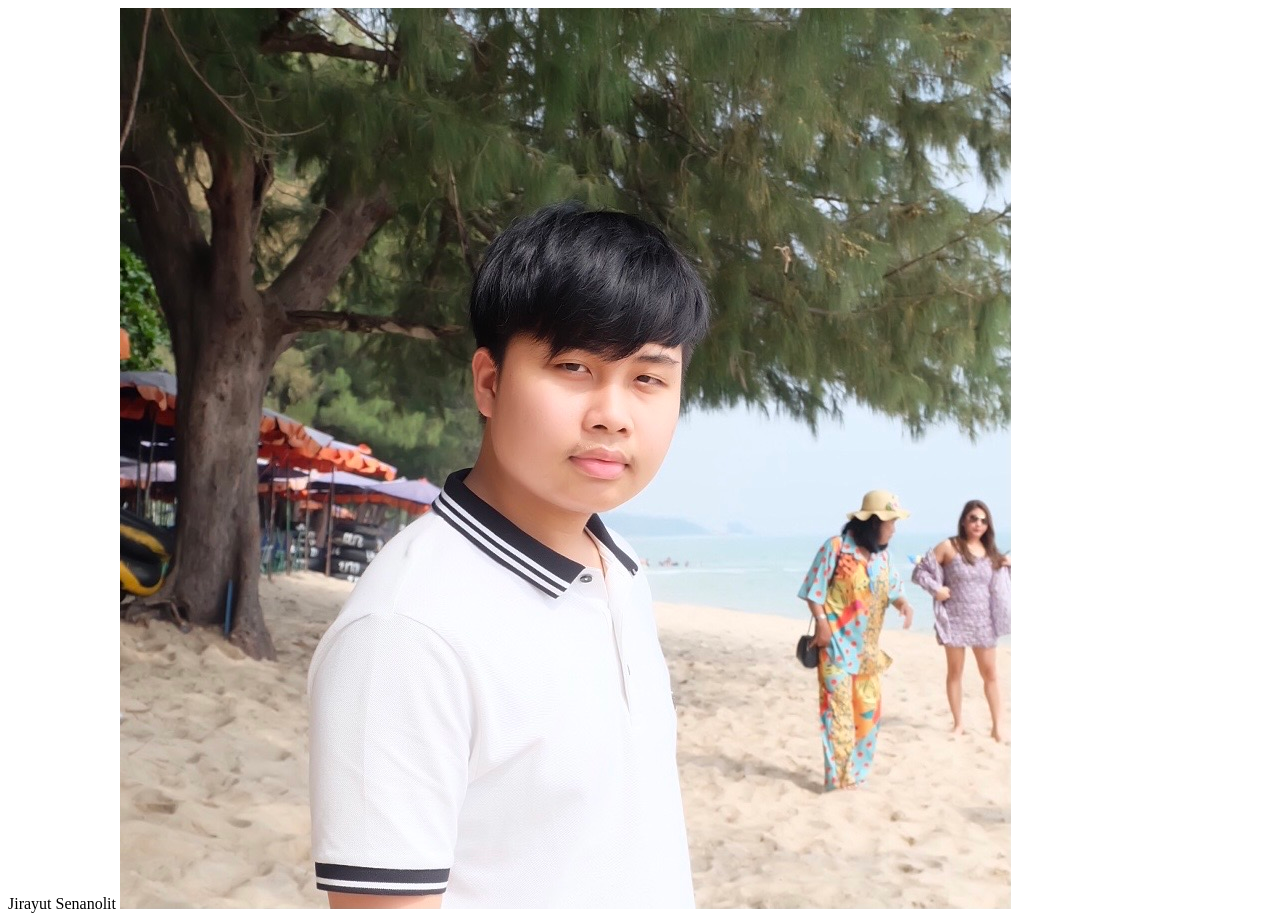
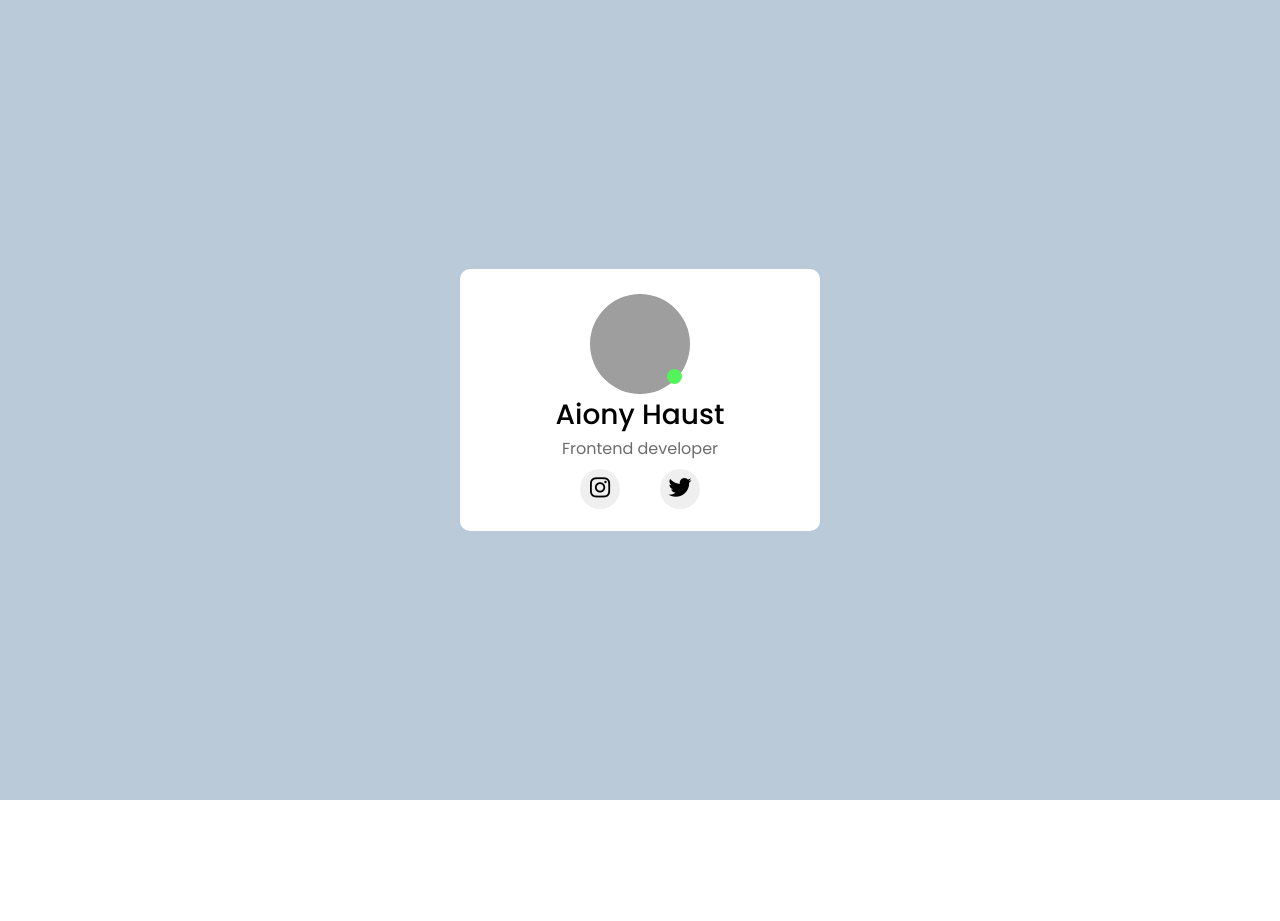
Before and after one commit to JirayutYong/Lab_SoftDeveloper, a plain HTML site: page index.html in a window 1280 px wide. After the commit the page ends 800 px from the top, so only its background shows below. Drawn offline with nearby package versions, Linux system fonts and the light colour scheme; grey boxes are pictures that could not be loaded.

Commit message:
edit website

```diff
--- a/index.html
+++ b/index.html
@@ -1,8 +1,87 @@
-<html>
-<head>
-    Jirayut Senanolit
-<body>
-    <img src="aa.jpg">
-</body>
-</head>
-</html>
+<!DOCTYPE html>
+<html lang="en">
+  <head>
+    <meta charset="UTF-8" />
+    <meta http-equiv="X-UA-Compatible" content="IE=edge" />
+    <meta name="viewport" content="width=device-width, initial-scale=1.0" />
+    <title>GSAP - Card Profile</title>
+    <link rel="stylesheet" href="style.css" />
+    <link
+      rel="stylesheet"
+      href="https://cdnjs.cloudflare.com/ajax/libs/font-awesome/6.0.0-beta2/css/all.min.css"
+      integrity="sha512-YWzhKL2whUzgiheMoBFwW8CKV4qpHQAEuvilg9FAn5VJUDwKZZxkJNuGM4XkWuk94WCrrwslk8yWNGmY1EduTA=="
+      crossorigin="anonymous"
+      referrerpolicy="no-referrer"
+    />
+  </head>
+  <body>
+    <div class="container">
+      <div class="card">
+        <div class="card-header">
+          <div class="avatar">
+            <div class="user-online-indicator"></div>
+            <img
+              src="https://images.unsplash.com/photo-1534528741775-53994a69daeb?ixlib=rb-1.2.1&ixid=MnwxMjA3fDB8MHxwaG90by1wYWdlfHx8fGVufDB8fHx8&auto=format&fit=crop&w=464&q=80"
+              alt="user-image"
+            />
+          </div>
+          <div class="profile-name"><h1>Aiony Haust</h1></div>
+          <div class="profile-role">Frontend developer</div>
+        </div>
+
+        <div class="card-footer">
+          <div class="social-buttons">
+            <button>
+              <i class="fab fa-instagram"></i>
+            </button>
+
+            <button>
+              <i class="fab fa-twitter"></i>
+            </button>
+          </div>
+        </div>
+      </div>
+    </div>
+  </body>
+  <script src="https://cdnjs.cloudflare.com/ajax/libs/gsap/3.1.1/gsap.min.js"></script>
+  <script>
+      let tl = gsap.timeline();
+
+console.log("New");
+
+tl.from(".card", {
+  stagger: 0.2,
+  opacity: 0,
+  x: -20,
+});
+
+tl.from(".avatar img", {
+  stagger: 0.2,
+  opacity: 0,
+  y: 20,
+});
+
+tl.from(".user-online-indicator",{
+    stagger: 0.2,
+    opacity: 0,
+    y: 20,
+})
+tl.from(".profile-name",{
+    stagger: 0.2,
+    opacity: 0,
+    y: 20,
+})
+tl.from(".profile-role",{
+    stagger: 0.2,
+    opacity: 0,
+    y: 20,
+})
+
+tl.from(".social-buttons",{
+    stagger: 0.2,
+    opacity: 0,
+})
+
+  </script>
+
+  </html>
--- /dev/null
+++ b/style.css
@@ -0,0 +1,95 @@
+@import url("https://fonts.googleapis.com/css2?family=Poppins:wght@400;500&display=swap");
+
+* {
+  margin: 0;
+  padding: 0;
+  box-sizing: border-box;
+}
+
+body {
+  font-family: "Poppins", sans-serif;
+}
+
+
+.container {
+  width: 100%;
+  height: 100vh;
+  display: flex;
+  align-items: center;
+  justify-content: center;
+  background-color: #bacad9;
+}
+
+.card {
+  width: 360px;
+  height: 262px;
+  background-color: #fff;
+  display: flex;
+  flex-direction: column;
+  border-radius: 10px;
+  padding-top: 25px;
+  cursor: pointer;
+  justify-content: space-between;
+  padding-bottom: 15px;
+}
+
+.card-header {
+  display: flex;
+  flex-direction: column;
+  align-items: center;
+}
+.avatar {
+  width: 100px;
+  height: 100px;
+  position: relative;
+}
+
+.user-online-indicator {
+  width: 15px;
+  height: 15px;
+  background-color: #53f45a;
+  position: absolute;
+  bottom: 10px;
+  right: 8px;
+  border-radius: 50%;
+  z-index: 4;
+}
+
+.avatar img {
+  width: 100%;
+  height: 100%;
+  object-fit: cover;
+  border-radius: 50%;
+}
+
+.profile-name h1 {
+  font-size: 28px;
+  font-weight: 500;
+}
+.profile-role {
+  color: #6d6d6d;
+}
+
+.card-footer {
+  width: 85%;
+  height: 90px;
+  margin: 0 auto;
+  display: flex;
+  align-items: center;
+}
+
+.social-buttons {
+  width: 100%;
+  display: flex;
+  align-items: center;
+  justify-content: center;
+}
+
+.social-buttons button {
+  width: 40px;
+  height: 40px;
+  border: 1px solid transparent;
+  border-radius: 50%;
+  font-size: 23px;
+  margin: 0 20px;
+}
```
